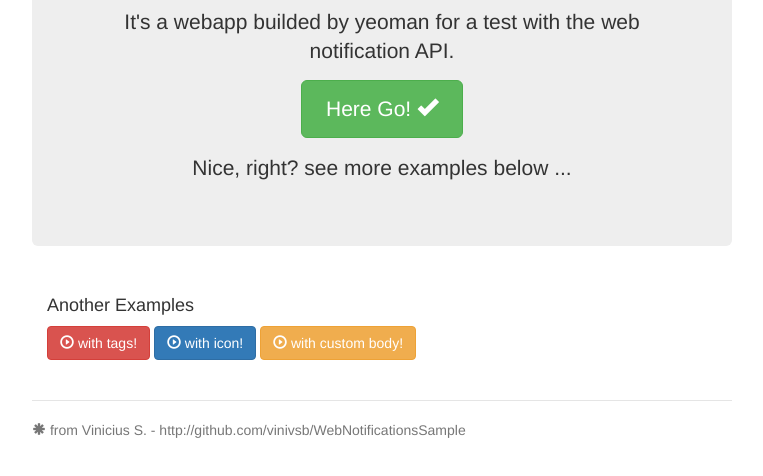
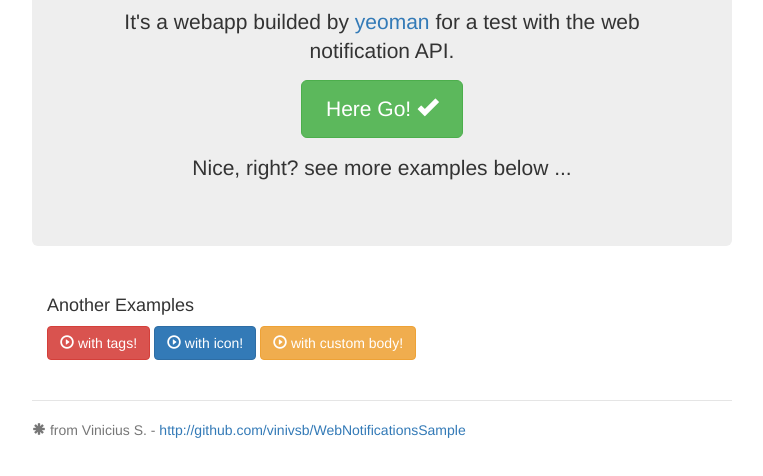
Before and after one commit to vinivsb/web-notifications-sample, a website: page app/index.html in a window 1280 px wide. Shown: the part 320-796 px from the top of the page, without its empty margins (258-1021 px from the left). Drawn offline with nearby package versions, Linux system fonts and the light colour scheme; files that its build step writes are made by us from their sources.

Commit message:
changes readme and index.html - links added

```diff
--- a/app/index.html
+++ b/app/index.html
@@ -35,7 +35,7 @@
 
       <div class="jumbotron">
         <h1>HTML5 notification test!</h1>
-        <p class="lead">It's a webapp builded by yeoman for a test with the web notification API.</p>
+        <p class="lead">It's a webapp builded by <a href="http://yeoman.io" target="_blank">yeoman</a> for a test with the web notification API.</p>
         <p><a id="sample" class="btn btn-lg btn-success" href="javascript:;">Here Go! <span class="glyphicon glyphicon-ok"></span></a></p>
         <p class="lead">Nice, right? see more examples below ...</p>
       </div>
@@ -50,7 +50,7 @@
       </div>
 
       <div class="footer">
-        <p><span class="glyphicon glyphicon-asterisk"></span> from Vinicius S. - http://github.com/vinivsb/WebNotificationsSample</p>
+        <p><span class="glyphicon glyphicon-asterisk"></span> from Vinicius S. - <a href="https://github.com/vinivsb/WebNotificationsSample">http://github.com/vinivsb/WebNotificationsSample</a> </p>
       </div>
 
     </div>
```
Also changed, not shown: README.md.
